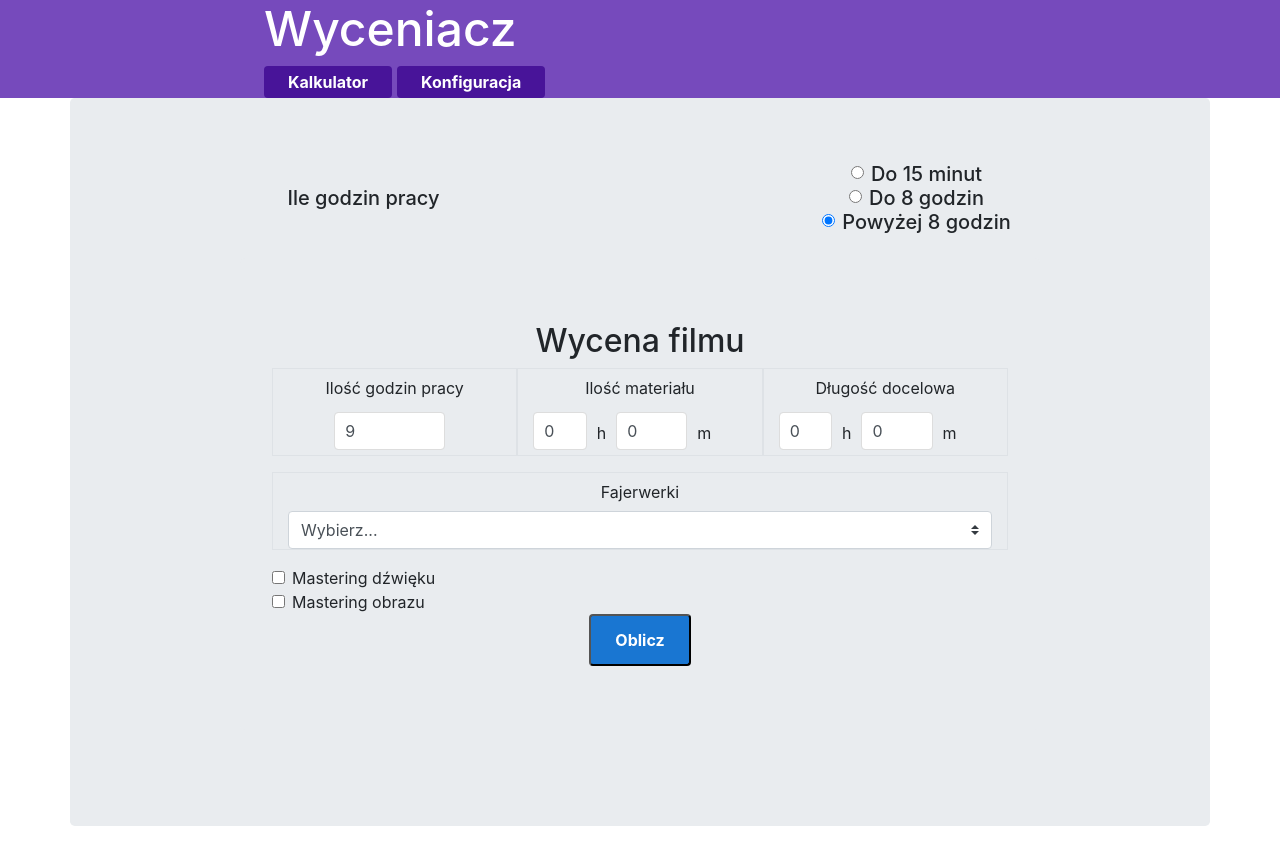
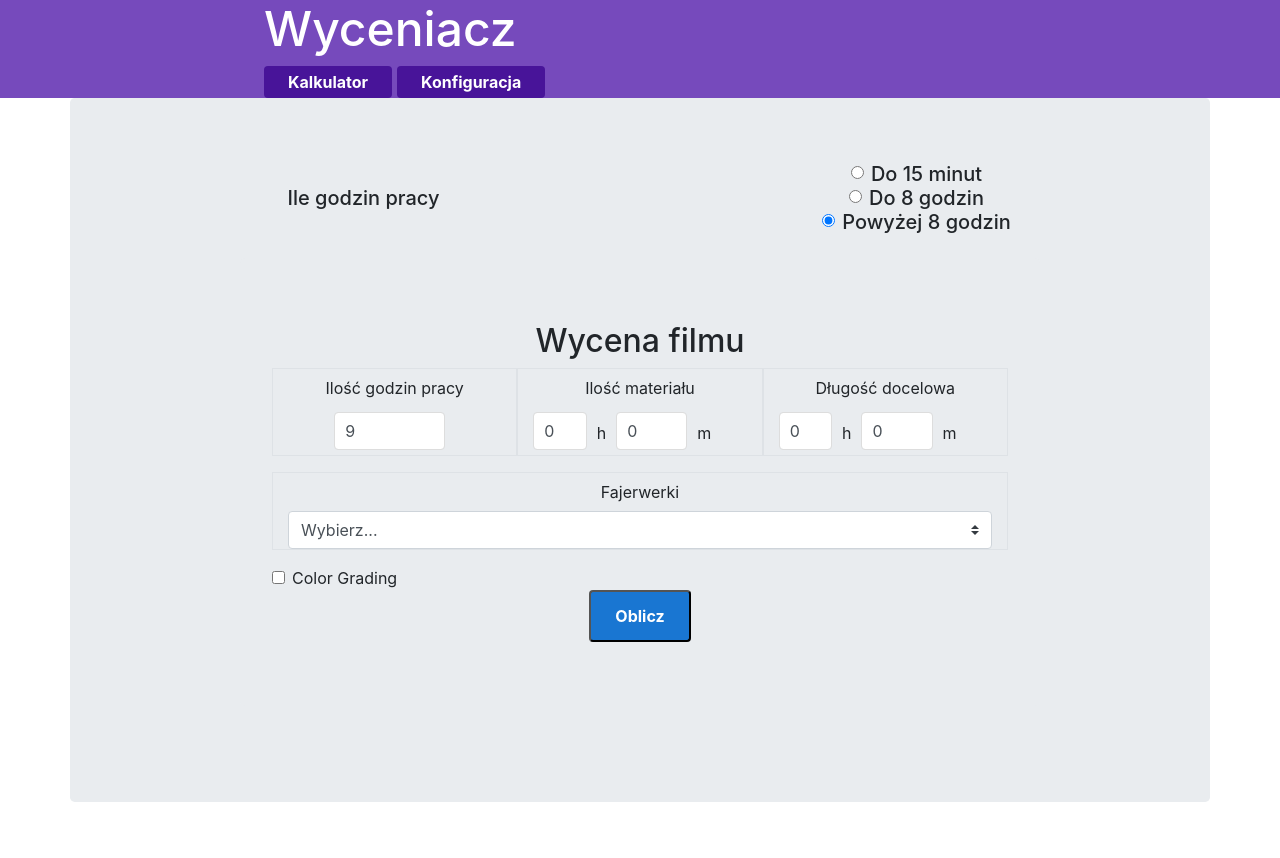
Before and after one commit to mateuszrozek/movie-valuator, a React (Create React App) app: page / in a window 1280 px wide. Both pictures are taken after a click on the radio button "Powyżej 8 godzin". After the commit the page ends 834 px from the top, so only its background shows below. Built offline with nearby package versions, Linux system fonts and the light colour scheme.

Commit message:
ColorGrading added

```diff
--- a/src/app/store.tsx
+++ b/src/app/store.tsx
@@ -14,7 +14,8 @@ export interface RootState {
     form: {
         rawDuration: number,
         finalDuration: number,
-        workHours: number
+        workHours: number,
+        colorGrading: boolean
     },
     calculations: {
         finalValuation: string
--- a/src/feature/form/ValuationForm.tsx
+++ b/src/feature/form/ValuationForm.tsx
@@ -1,7 +1,13 @@
 import React, {ChangeEvent, useState} from 'react';
 import {useDispatch, useSelector} from 'react-redux';
 import 'bootstrap/dist/css/bootstrap.min.css';
-import {finalDurationUpdated, formUpdated, rawDurationUpdated, workHoursUpdated} from './formSlice';
+import {
+    colorGradingUpdated,
+    finalDurationUpdated,
+    formUpdated,
+    rawDurationUpdated,
+    workHoursUpdated
+} from './formSlice';
 import {RootState} from "../../app/store";
 import {castStringToNumberSafely} from "../utils/Utils";
 
@@ -24,6 +30,12 @@ export const ValuationForm = () => {
     const onFinalMChanged = (e: ChangeEvent<HTMLInputElement>) => processFinal(castStringToNumberSafely(e.target.value), false);
 
     const onWorkHoursChanged = (e: ChangeEvent<HTMLInputElement>) => processWorkHours(castStringToNumberSafely(e.target.value));
+
+    const onColorGradingChanged = (e: ChangeEvent<HTMLInputElement>) => processColorGrading(e.target.checked);
+
+    const processColorGrading = (colorGrading: boolean) => {
+        dispatch(colorGradingUpdated({colorGrading}));
+    }
 
     const processWorkHours = (hours: number) => {
         setWorkHours(hours);
@@ -128,14 +140,9 @@ export const ValuationForm = () => {
                     </div>
                     <div className="row align-items-baseline">
                         <div className="form-check">
-                            <input type="checkbox" className="form-check-input" id="exampleCheck1"/>
-                            <label className="form-check-label" htmlFor="exampleCheck1">Mastering dźwięku</label>
-                        </div>
-                    </div>
-                    <div className="row align-items-baseline">
-                        <div className="form-check">
-                            <input type="checkbox" className="form-check-input" id="exampleCheck1"/>
-                            <label className="form-check-label" htmlFor="exampleCheck1">Mastering obrazu</label>
+                            <input type="checkbox" className="form-check-input" id="exampleCheck1"
+                                   onChange={(e) => onColorGradingChanged(e)}/>
+                            <label className="form-check-label" htmlFor="exampleCheck1">Color Grading</label>
                         </div>
 
                     </div>
--- a/src/feature/form/formSlice.tsx
+++ b/src/feature/form/formSlice.tsx
@@ -3,7 +3,8 @@ import {createSlice} from "@reduxjs/toolkit";
 const initialState = {
     rawDuration: 0,
     finalDuration: 0,
-    workHours: 9
+    workHours: 9,
+    colorGrading: false
 }
 
 const formSlice = createSlice({
@@ -26,11 +27,21 @@ const formSlice = createSlice({
         workHoursUpdated(state, action) {
             const {workHours} = action.payload;
             state.workHours = workHours;
+        },
+        colorGradingUpdated(state, action) {
+            const {colorGrading} = action.payload;
+            state.colorGrading = colorGrading;
         }
     }
 });
 
 
-export const {formUpdated, rawDurationUpdated, finalDurationUpdated, workHoursUpdated} = formSlice.actions;
+export const {
+    formUpdated,
+    rawDurationUpdated,
+    finalDurationUpdated,
+    workHoursUpdated,
+    colorGradingUpdated
+} = formSlice.actions;
 
 export default formSlice.reducer;
```
